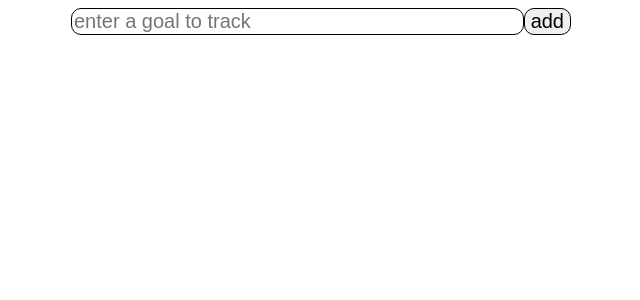
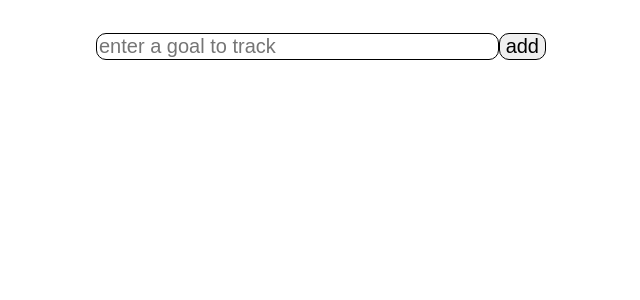
Before and after one commit to jwnbt/rwflb, a React (Create React App) app: page / in a window 1280 px wide. Shown: the top 300 px of the page, without its empty margins (319-959 px from the left). Built offline with nearby package versions, Linux system fonts and the light colour scheme.

Commit message:
made some updates

```diff
--- a/src/App.css
+++ b/src/App.css
@@ -6,6 +6,9 @@
 .goal {
   display: flex;
   flex-direction: column;
+}
+form {
+  padding: 25px;
 }
 
 form input {
```
